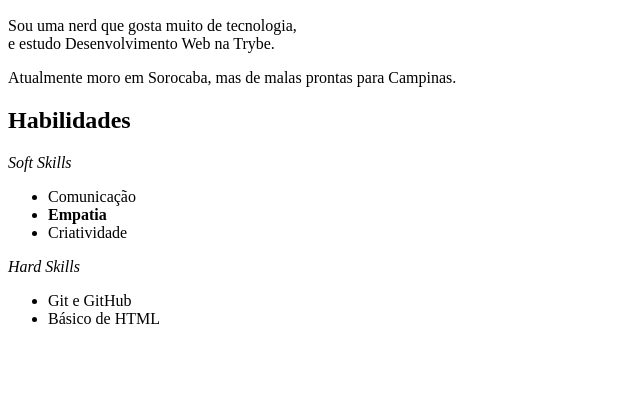
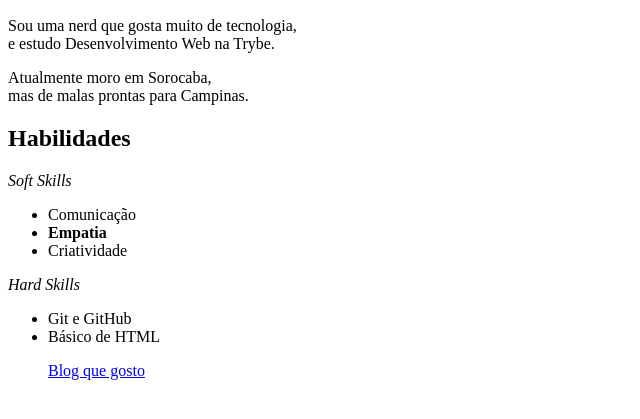
Before and after one commit to Thamarasilvas/thamarasilvas.github.io, a plain HTML site: page index.html in a window 1280 px wide. Shown: the part 233-652 px from the top of the page, without its empty margins (0-640 px from the left). Drawn offline with Linux system fonts and the light colour scheme.

Commit message:
Adiciona link nova aba

```diff
--- a/index.html
+++ b/index.html
@@ -9,7 +9,7 @@
     <img src="imagem.JPG" alt="Menina mandando beijo" width="200 px">
     <p>Sou uma nerd que gosta muito de tecnologia, <br> e estudo Desenvolvimento Web na Trybe. </p>
 
-    <p>Atualmente moro em Sorocaba, mas de malas prontas para Campinas. </p>
+    <p>Atualmente moro em Sorocaba,<br> mas de malas prontas para Campinas. </p>
 
     <h2>Habilidades</h2>
 
@@ -26,6 +26,7 @@
 <li>Básico de HTML </li>
 
 
-
-  </body>
+<p>
+<a href="https://jovemnerd.com.br/nerdbunker/"
+target="_blank">Blog que gosto</a>  </body> </p>
 </html>
```
Also changed, not shown: 2 other files.
